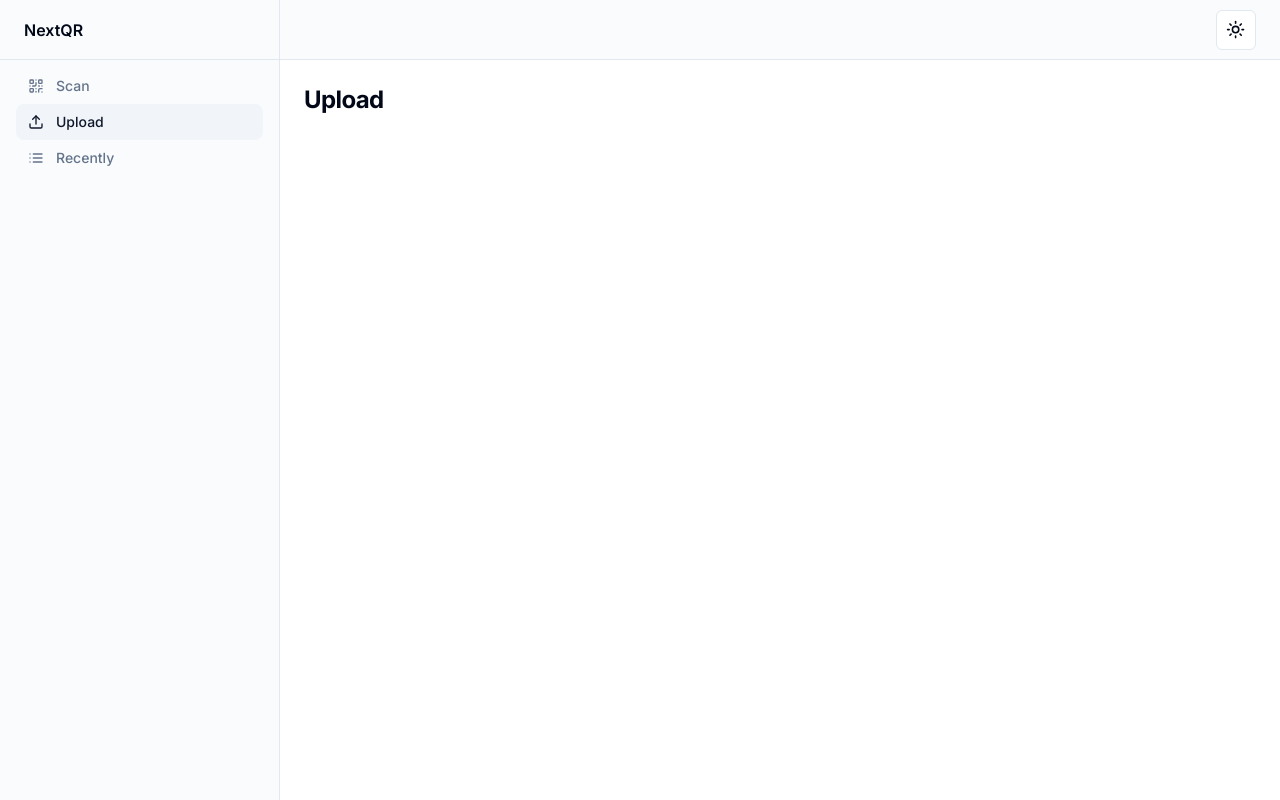
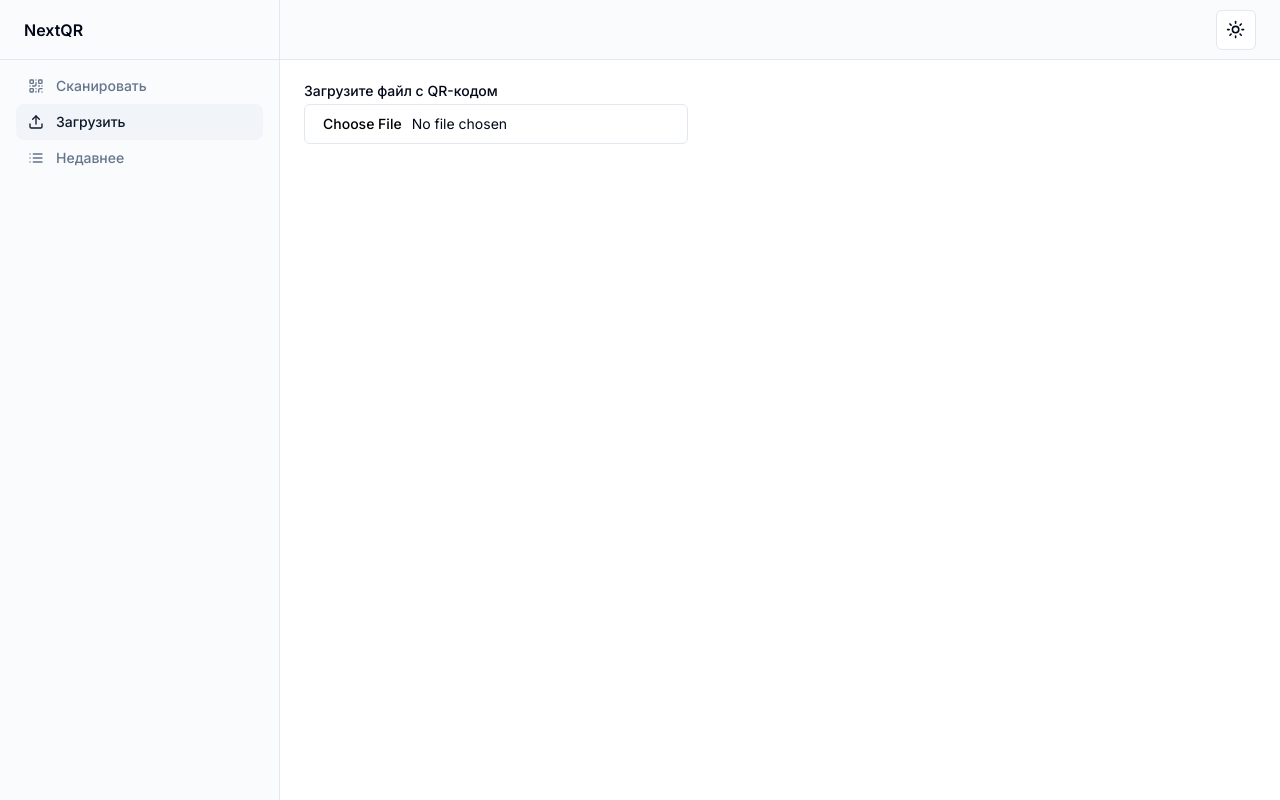
Before and after one commit to kblnv/nextqr, a Next.js app: page /upload in a window 1280 px wide. Built offline with nearby package versions, Linux system fonts and the light colour scheme.

Commit message:
Changed app lang

```diff
--- a/package.json
+++ b/package.json
@@ -11,6 +11,7 @@
   "dependencies": {
     "@radix-ui/react-dialog": "^1.0.5",
     "@radix-ui/react-dropdown-menu": "^2.0.6",
+    "@radix-ui/react-label": "^2.0.2",
     "@radix-ui/react-slot": "^1.0.2",
     "class-variance-authority": "^0.7.0",
     "clsx": "^2.1.1",
--- a/src/app/layout.tsx
+++ b/src/app/layout.tsx
@@ -14,7 +14,7 @@
   children: React.ReactNode;
 }>) {
   return (
-    <html lang="en" suppressHydrationWarning>
+    <html lang="ru" suppressHydrationWarning>
       <head>
         <title>NextQR</title>
       </head>
--- a/src/app/page.tsx
+++ b/src/app/page.tsx
@@ -3,7 +3,7 @@
 import React from "react";
 
 const ScanPage: React.FC = () => {
-  return <h3 className="text-2xl font-bold tracking-tight">Scan</h3>;
+  return <h3 className="text-2xl font-bold tracking-tight">Сканировать</h3>;
 }
 
 export default ScanPage;
--- a/src/app/recently/page.tsx
+++ b/src/app/recently/page.tsx
@@ -3,7 +3,7 @@
 import React from "react";
 
 const RecentlyScannedPage: React.FC = () => {
-  return <h3 className="text-2xl font-bold tracking-tight">Recently</h3>;
+  return <h3 className="text-2xl font-bold tracking-tight">Недавнее</h3>;
 }
 
 export default RecentlyScannedPage;
--- a/src/app/upload/page.tsx
+++ b/src/app/upload/page.tsx
@@ -1,9 +1,17 @@
 "use client";
+
+import { Input } from "@/components/ui/input";
+import { Label } from "@/components/ui/label";
 
 import React from "react";
 
 const UploadPage: React.FC = () => {
-  return <h3 className="text-2xl font-bold tracking-tight">Upload</h3>;
-}
+  return (
+    <div className="grid w-full max-w-sm items-center gap-1.5">
+      <Label htmlFor="picture">Загрузите файл с QR-кодом</Label>
+      <Input id="picture" type="file" />
+    </div>
+  );
+};
 
 export default UploadPage;
--- /dev/null
+++ b/src/components/ui/input.tsx
@@ -0,0 +1,25 @@
+import * as React from "react"
+
+import { cn } from "@/lib/utils"
+
+export interface InputProps
+  extends React.InputHTMLAttributes<HTMLInputElement> {}
+
+const Input = React.forwardRef<HTMLInputElement, InputProps>(
+  ({ className, type, ...props }, ref) => {
+    return (
+      <input
+        type={type}
+        className={cn(
+          "flex h-10 w-full rounded-md border border-input bg-background px-3 py-2 text-sm ring-offset-background file:border-0 file:bg-transparent file:text-sm file:font-medium placeholder:text-muted-foreground focus-visible:outline-none focus-visible:ring-2 focus-visible:ring-ring focus-visible:ring-offset-2 disabled:cursor-not-allowed disabled:opacity-50",
+          className
+        )}
+        ref={ref}
+        {...props}
+      />
+    )
+  }
+)
+Input.displayName = "Input"
+
+export { Input }
--- /dev/null
+++ b/src/components/ui/label.tsx
@@ -0,0 +1,26 @@
+"use client"
+
+import * as React from "react"
+import * as LabelPrimitive from "@radix-ui/react-label"
+import { cva, type VariantProps } from "class-variance-authority"
+
+import { cn } from "@/lib/utils"
+
+const labelVariants = cva(
+  "text-sm font-medium leading-none peer-disabled:cursor-not-allowed peer-disabled:opacity-70"
+)
+
+const Label = React.forwardRef<
+  React.ElementRef<typeof LabelPrimitive.Root>,
+  React.ComponentPropsWithoutRef<typeof LabelPrimitive.Root> &
+    VariantProps<typeof labelVariants>
+>(({ className, ...props }, ref) => (
+  <LabelPrimitive.Root
+    ref={ref}
+    className={cn(labelVariants(), className)}
+    {...props}
+  />
+))
+Label.displayName = LabelPrimitive.Root.displayName
+
+export { Label }
--- a/src/components/widgets/header.tsx
+++ b/src/components/widgets/header.tsx
@@ -45,7 +45,7 @@
                 }
               >
                 <QrCode className="w-5 h-5" />
-                Scan
+                Сканировать
               </Link>
             </SheetClose>
             <SheetClose asChild>
@@ -58,7 +58,7 @@
                 }
               >
                 <Upload className="w-5 h-5" />
-                Upload
+                Загрузить
               </Link>
             </SheetClose>
             <SheetClose asChild>
@@ -71,7 +71,7 @@
                 }
               >
                 <List className="w-5 h-5" />
-                Recently
+                Недавнее
               </Link>
             </SheetClose>
           </nav>
--- a/src/components/widgets/sidebar.tsx
+++ b/src/components/widgets/sidebar.tsx
@@ -30,7 +30,7 @@
             }
           >
             <QrCode className="w-4 h-4" />
-            Scan
+            Сканировать
           </Link>
           <Link
             href="/upload"
@@ -41,7 +41,7 @@
             }
           >
             <Upload className="w-4 h-4" />
-            Upload
+            Загрузить
           </Link>
           <Link
             href="/recently"
@@ -52,7 +52,7 @@
             }
           >
             <List className="w-4 h-4" />
-            Recently
+            Недавнее
           </Link>
         </nav>
       </div>
```
Also changed, not shown: 1 other file (tests, documents, lock files or other folders).
